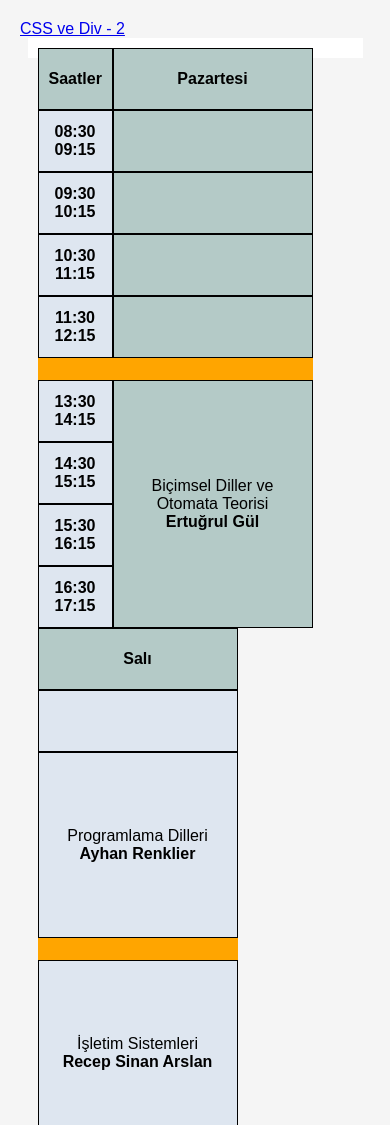
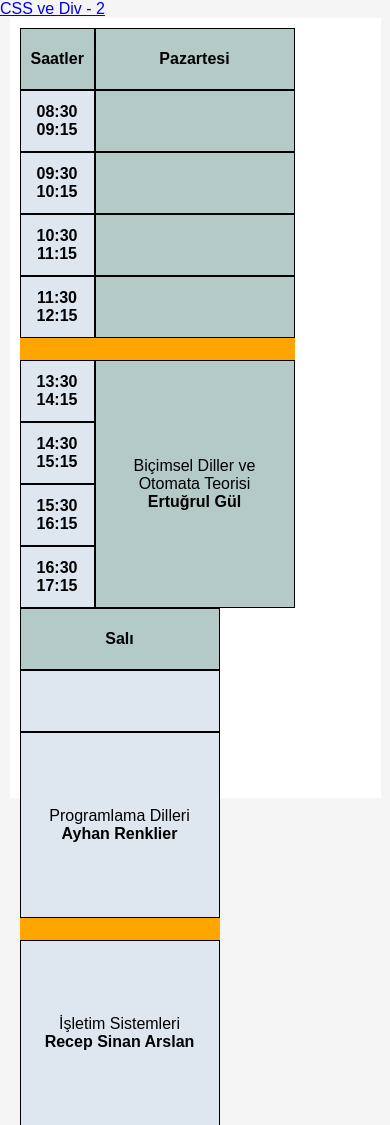
Before and after one commit to furkandlkdr/ym-306-web, a PHP site: page /ders3_3.html in a window 390 px wide. Shown: the top 1125 px of the page. Run offline with PHP 8.4, Linux system fonts and the light colour scheme.

Commit message:
Update CSS styles for improved layout and responsiveness

```diff
--- a/ders3/css/stil2.css
+++ b/ders3/css/stil2.css
@@ -1,11 +1,11 @@
 body {
     font-family: Arial, sans-serif;
     margin: 0;
-    padding: 20px;
     background-color: #f5f5f5;
 }
 .container {
     width: 90%;
+    height: 90vh;
     margin: 0 auto;
     background-color: white;
     padding: 10px;
```
